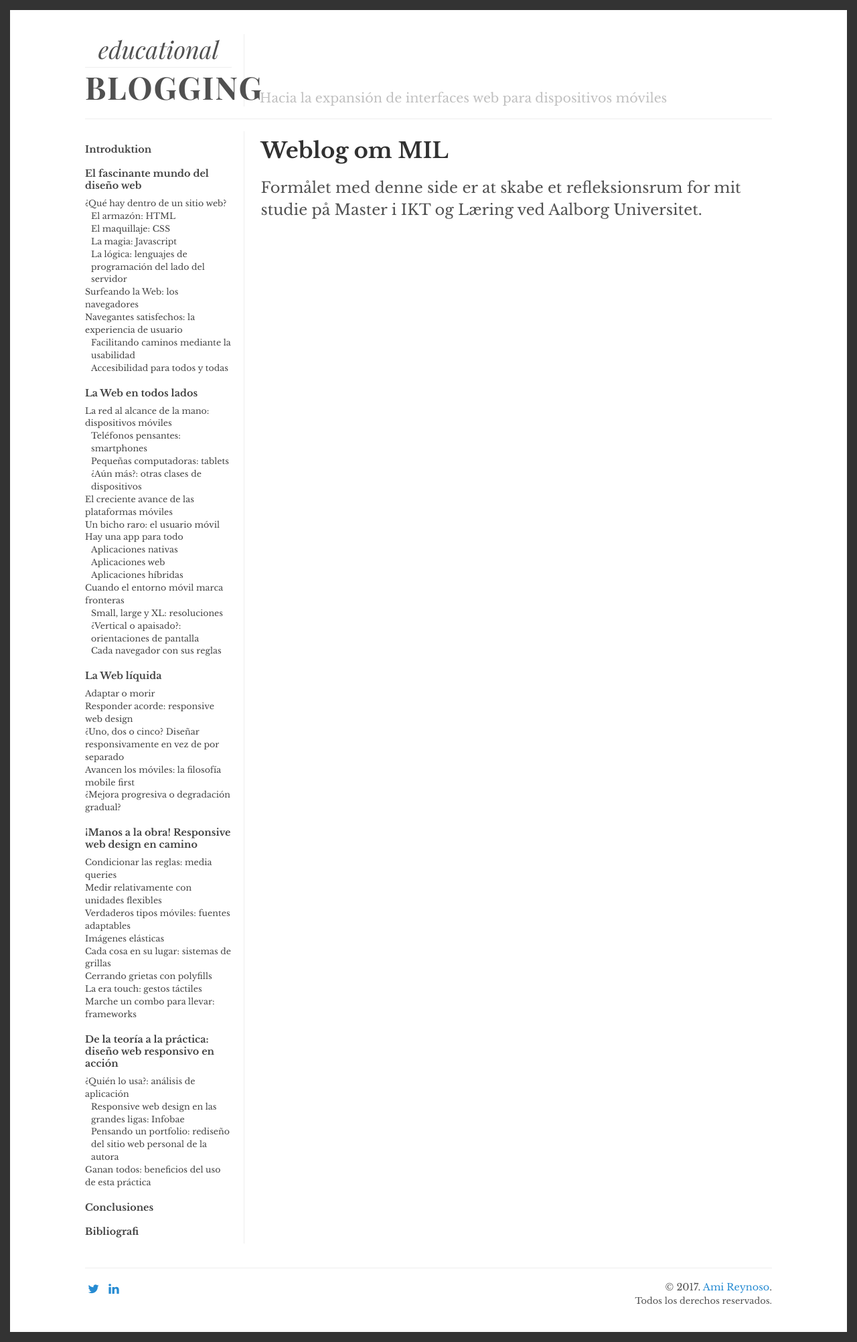
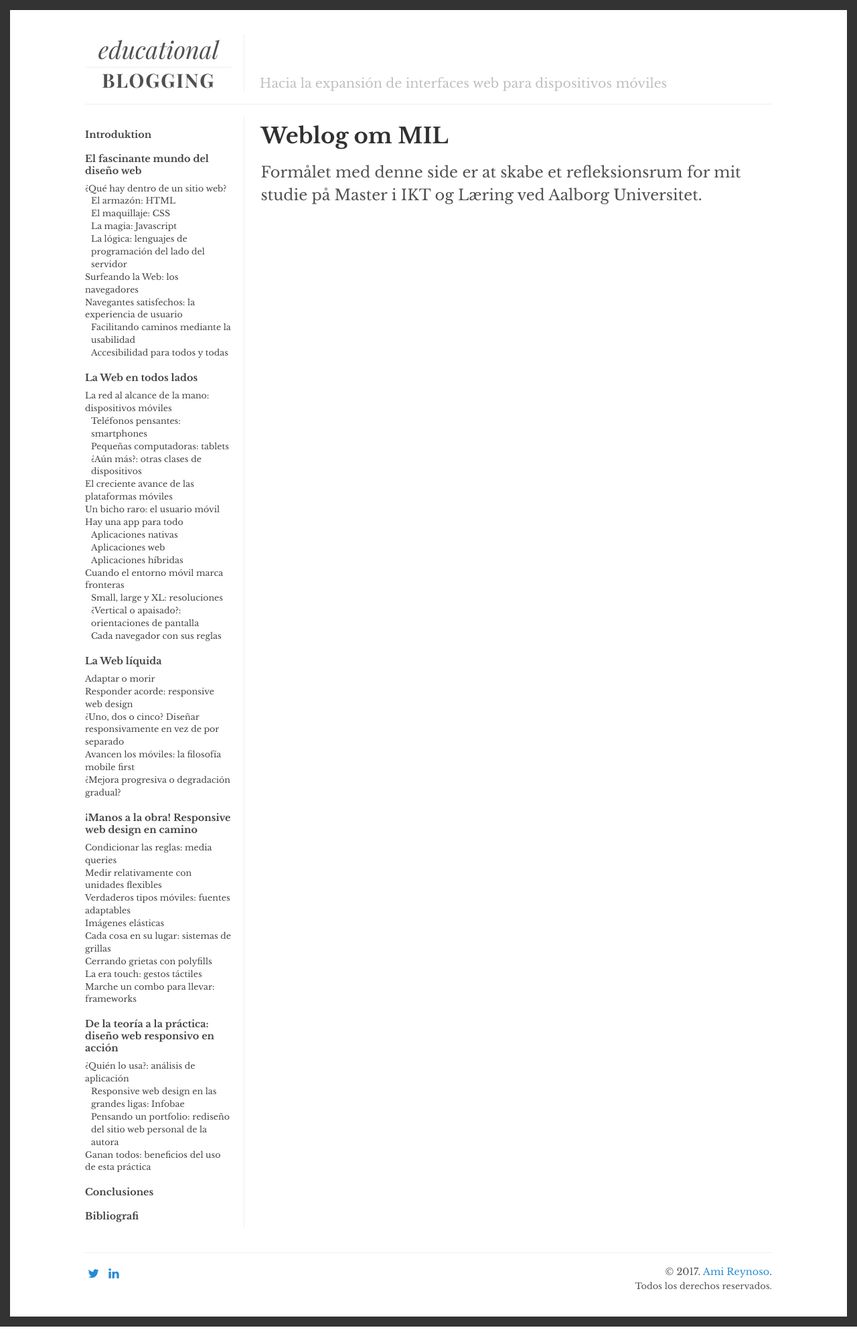
Before and after one commit to alexanderrae/educational-blogging, a Jekyll site: the page built from index.html, in a window 1280 px wide. Shown: the whole page at 67% size. Built offline with Jekyll 4.4.1, drawn with Linux system fonts in a browser that asks for light colours; the list of posts is cut into pages by our own code; after the commit the page ends 1981 px from its top, so only the background shows below that.

Commit message:
Update main.scss

```diff
--- a/css/main.scss
+++ b/css/main.scss
@@ -192,7 +192,7 @@ footer {
 
 .title-digital {
     text-transform: uppercase;
-    font-size: 2.6rem;
+    font-size: 1.6rem;
     letter-spacing: .1rem;
     @include media-query-max($screen-xs-max) {
         font-size: 2.8rem;
```
